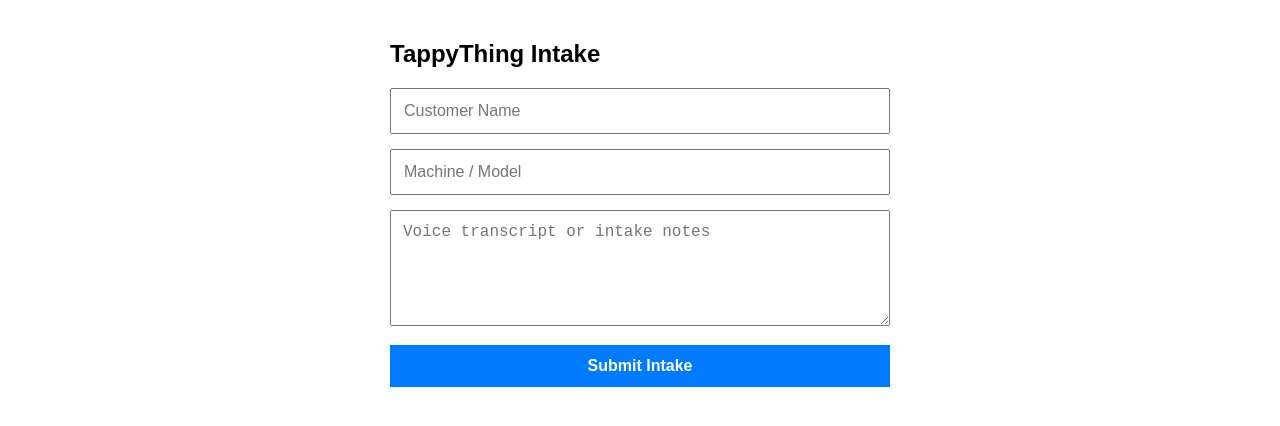
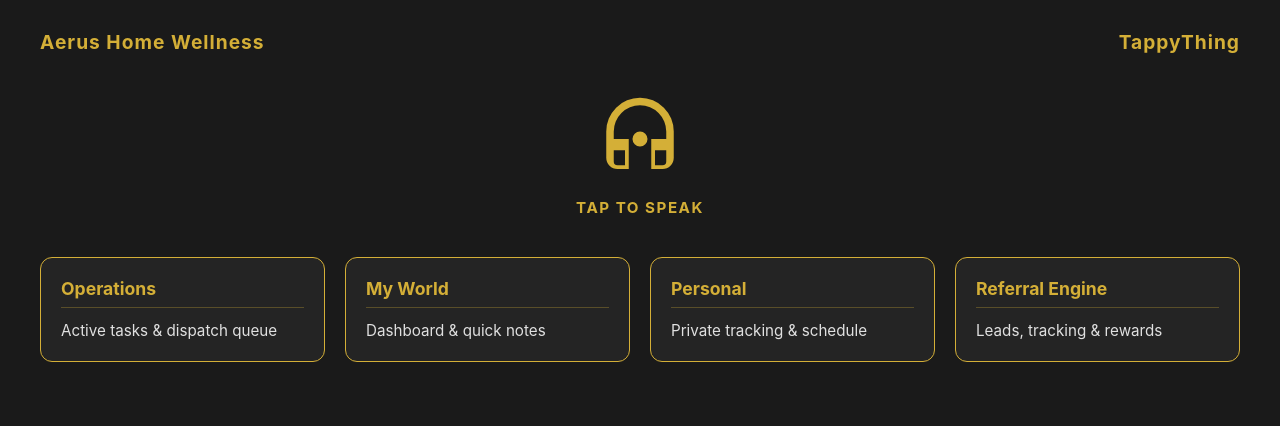
Before and after one commit to Tappything/aerus-portal, a plain HTML site: page index.html in a window 1280 px wide. Drawn offline with Linux system fonts and the light colour scheme.

Commit message:
Update index.html

```diff
--- a/index.html
+++ b/index.html
@@ -1,54 +1,205 @@
 <!DOCTYPE html>
 <html lang="en">
 <head>
-  <meta charset="UTF-8">
-  <meta name="viewport" content="width=device-width, initial-scale=1.0">
-  <title>TappyThing Portal</title>
+  <meta charset="UTF-8" />
+  <meta name="viewport" content="width=device-width, initial-scale=1.0"/>
+  <title>TappyThing | Aerus Home Wellness</title>
   <style>
-    body { font-family: sans-serif; padding: 20px; max-width: 500px; margin: auto; }
-    input, textarea, button { width: 100%; margin-bottom: 15px; padding: 12px; box-sizing: border-box; font-size: 16px; }
-    button { background-color: #007bff; color: white; border: none; font-weight: bold; cursor: pointer; }
+    /* Global Setup */
+    * {
+      box-sizing: border-box;
+      margin: 0;
+      padding: 0;
+    }
+    body {
+      background-color: #1a1a1a; /* Dark Charcoal */
+      color: #ffffff;
+      font-family: -apple-system, BlinkMacSystemFont, "Segoe UI", Roboto, Helvetica, Arial, sans-serif;
+      min-height: 100vh;
+      display: flex;
+      flex-direction: column;
+      align-items: center;
+      padding: 20px;
+    }
+
+    /* Header Bar */
+    header {
+      width: 100%;
+      max-width: 1200px;
+      display: flex;
+      justify-content: space-between;
+      align-items: center;
+      padding: 10px 0;
+      margin-bottom: 30px;
+    }
+    .brand-left, .brand-right {
+      color: #d4af37; /* Metallic Gold */
+      font-weight: 700;
+      font-size: 1.2rem;
+      letter-spacing: 1px;
+    }
+
+    /* Digital Coordinator SVG Intake Trigger */
+    .intake-container {
+      text-align: center;
+      margin-bottom: 40px;
+      cursor: pointer;
+    }
+    .coordinator-svg {
+      width: 90px;
+      height: 90px;
+      fill: #d4af37;
+      transition: transform 0.2s ease, filter 0.2s ease;
+    }
+    .intake-container:hover .coordinator-svg {
+      transform: scale(1.05);
+      filter: drop-shadow(0 0 10px rgba(212, 175, 55, 0.6));
+    }
+    .intake-label {
+      margin-top: 10px;
+      color: #d4af37;
+      font-size: 0.95rem;
+      text-transform: uppercase;
+      letter-spacing: 1.5px;
+      font-weight: 700;
+    }
+
+    /* 4 Cards Grid Layout */
+    .card-grid {
+      width: 100%;
+      max-width: 1200px;
+      display: grid;
+      grid-template-columns: repeat(4, 1fr);
+      gap: 20px;
+    }
+
+    /* Rounded Card Styling */
+    .card {
+      background-color: #242424;
+      border: 1px solid #d4af37;
+      border-radius: 12px;
+      padding: 20px;
+      cursor: pointer;
+      transition: border-color 0.2s ease, box-shadow 0.2s ease;
+    }
+    .card:hover {
+      box-shadow: 0 4px 20px rgba(212, 175, 55, 0.3);
+    }
+    .card-title {
+      color: #d4af37;
+      font-size: 1.1rem;
+      font-weight: 700;
+      margin-bottom: 12px;
+      border-bottom: 1px solid rgba(212, 175, 55, 0.3);
+      padding-bottom: 8px;
+    }
+    .card-content {
+      color: #e0e0e0;
+      font-size: 0.95rem;
+      line-height: 1.4;
+    }
+
+    /* Responsive Mobile Stacking */
+    @media (max-width: 768px) {
+      .card-grid {
+        grid-template-columns: 1fr;
+      }
+      header {
+        flex-direction: column;
+        gap: 10px;
+        text-align: center;
+      }
+    }
   </style>
 </head>
 <body>
 
-  <h2>TappyThing Intake</h2>
+  <!-- Header -->
+  <header>
+    <div class="brand-left">Aerus Home Wellness</div>
+    <div class="brand-right">TappyThing</div>
+  </header>
 
-  <form id="intakeForm" onsubmit="handleFormSubmit(event)">
-    <input type="text" id="customerName" name="customerName" placeholder="Customer Name" required>
-    <input type="text" id="machineType" name="machineType" placeholder="Machine / Model">
-    <textarea id="transcript" name="transcript" placeholder="Voice transcript or intake notes" rows="5"></textarea>
-    <button type="submit">Submit Intake</button>
-  </form>
+  <!-- Digital Coordinator SVG Intake Trigger -->
+  <div class="intake-container" id="intakeTrigger">
+    <svg class="coordinator-svg" viewBox="0 0 24 24">
+      <path d="M12 1a9 9 0 0 0-9 9v7a3 3 0 0 0 3 3h3v-8H5v-2a7 7 0 0 1 14 0v2h-4v8h3a3 3 0 0 0 3-3v-7a9 9 0 0 0-9-9zm-4 18H6a1 1 0 0 1-1-1v-3h3v4zm11-1a1 1 0 0 1-1 1h-2v-4h3v3zM12 14a2 2 0 1 0 0-4 2 2 0 0 0 0 4z"/>
+    </svg>
+    <div class="intake-label">TAP TO SPEAK</div>
+  </div>
 
+  <!-- 4 Cards Side-by-Side Grid -->
+  <div class="card-grid">
+
+    <div class="card" onclick="fetchCardData('operations')">
+      <div class="card-title">Operations</div>
+      <div class="card-content" id="content-operations">Active tasks & dispatch queue</div>
+    </div>
+
+    <div class="card" onclick="fetchCardData('myworld')">
+      <div class="card-title">My World</div>
+      <div class="card-content" id="content-myworld">Dashboard & quick notes</div>
+    </div>
+
+    <div class="card" onclick="fetchCardData('personal')">
+      <div class="card-title">Personal</div>
+      <div class="card-content" id="content-personal">Private tracking & schedule</div>
+    </div>
+
+    <div class="card" onclick="fetchCardData('referral')">
+      <div class="card-title">Referral Engine</div>
+      <div class="card-content" id="content-referral">Leads, tracking & rewards</div>
+    </div>
+
+  </div>
+
+  <!-- JavaScript Operations -->
   <script>
-    async function handleFormSubmit(event) {
-      event.preventDefault();
-
-      const payload = {
-        customerName: document.getElementById('customerName')?.value || "Unknown Name",
-        machineType: document.getElementById('machineType')?.value || "Unknown Machine",
-        transcript: document.getElementById('transcript')?.value || "",
-        targetGroup: "Staff Intake — Pending Review"
-      };
-
-      try {
-        const response = await fetch('https://hook.us2.make.com/q6s4cfv1g27xnxx8mn9m1dn889w23vt7', {
+    // 1. Intake Form Submission (Transcript Mapped to Make.com Webhook)
+    document.getElementById('intakeTrigger').addEventListener('click', function() {
+      const userInput = prompt("Speak or type your request for the Digital Coordinator:");
+      if (userInput) {
+        fetch('https://hook.us2.make.com/q6s4cfv1g27xnxx8mn9m1dn889w23vt7', {
           method: 'POST',
           headers: { 'Content-Type': 'application/json' },
-          body: JSON.stringify(payload)
+          body: JSON.stringify({
+            transcript: userInput,
+            timestamp: new Date().toISOString(),
+            source: 'TappyThing Web Intake'
+          })
+        })
+        .then(response => {
+          alert('Request received! Fresh is on it.');
+        })
+        .catch(error => {
+          console.error('Error submitting intake:', error);
+          alert('Submission error. Please try again.');
         });
+      }
+    });
 
-        if (response.ok) {
-          alert('Intake submitted successfully!');
-          document.getElementById('intakeForm').reset();
-        } else {
-          alert('Submission error. Please try again.');
-        }
-      } catch (err) {
-        console.error('Submission error:', err);
-        alert('Failed to connect to intake server.');
-      }
+    // 2. fetchCardData Function (POST Request with Board Payload)
+    function fetchCardData(cardType) {
+      const contentElement = document.getElementById(`content-${cardType}`);
+      contentElement.innerText = "Loading latest updates...";
+
+      fetch('/.netlify/functions/monday', {
+        method: 'POST',
+        headers: { 'Content-Type': 'application/json' },
+        body: JSON.stringify({ boardId: '18424728273' })
+      })
+        .then(response => response.json())
+        .then(data => {
+          if (data && data.message) {
+            contentElement.innerText = data.message;
+          } else {
+            contentElement.innerText = "No active items in queue.";
+          }
+        })
+        .catch(error => {
+          console.error(`Error fetching ${cardType} data:`, error);
+          contentElement.innerText = "Unable to load data at this time.";
+        });
     }
   </script>
 
```
